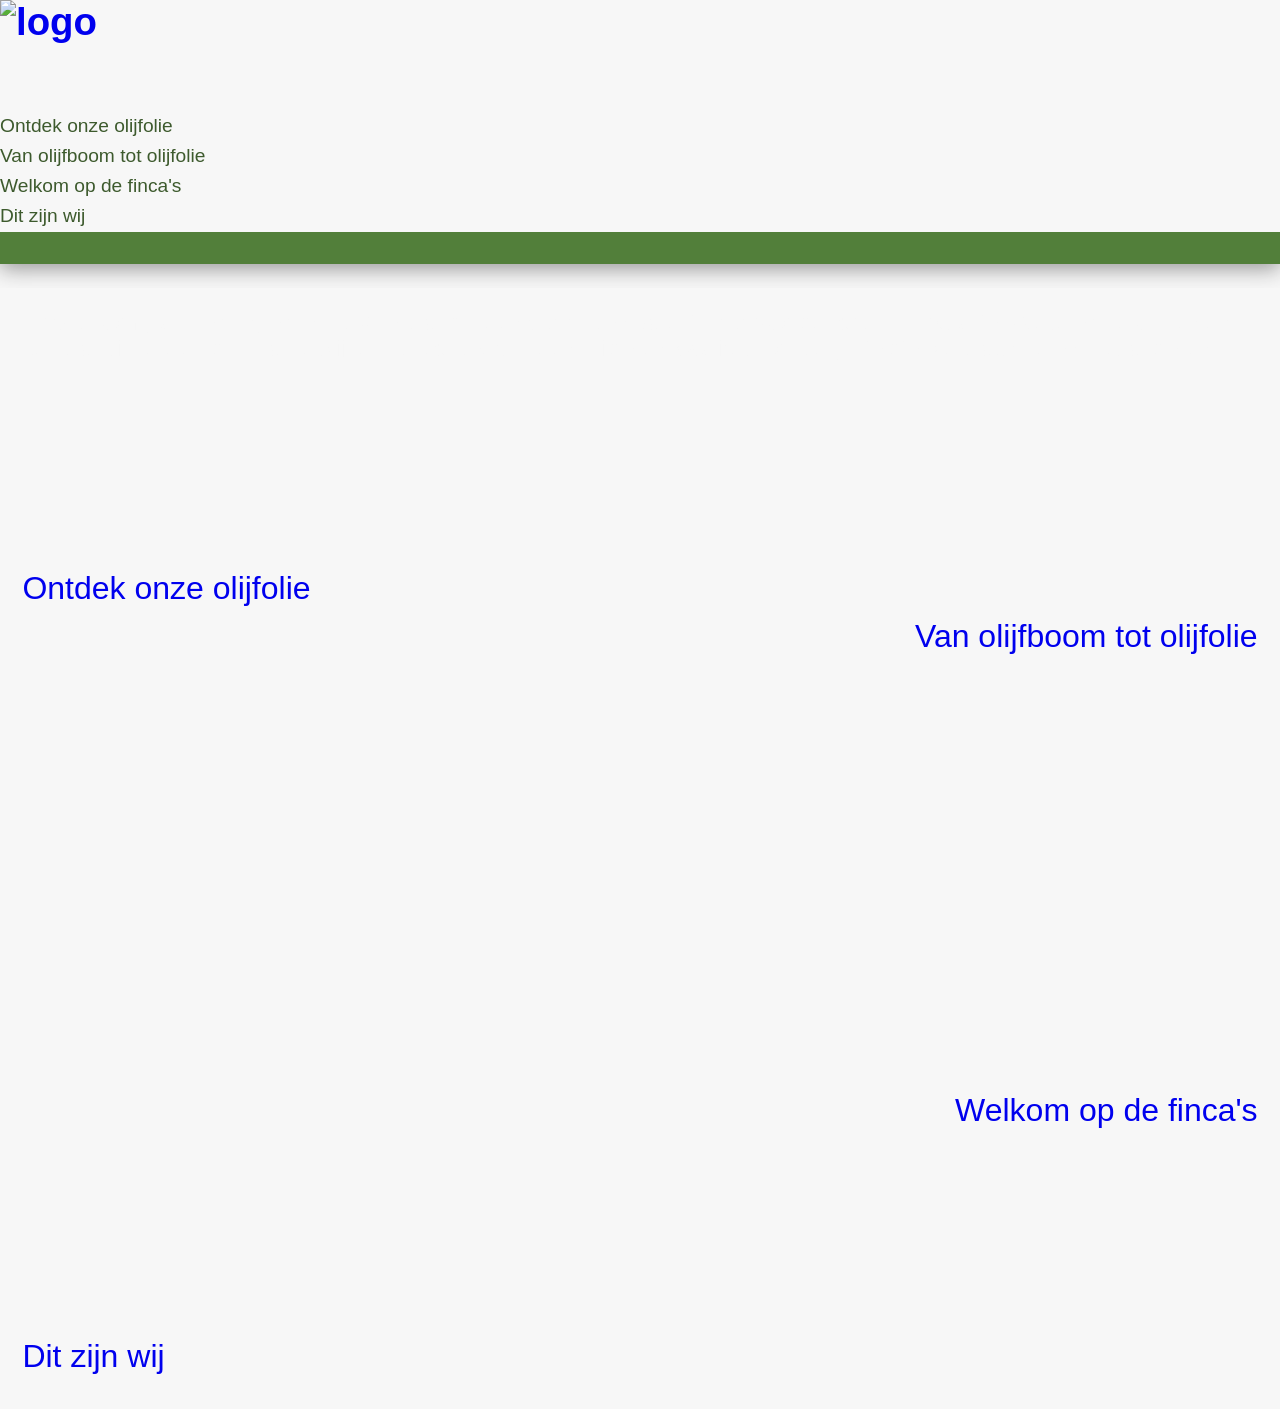
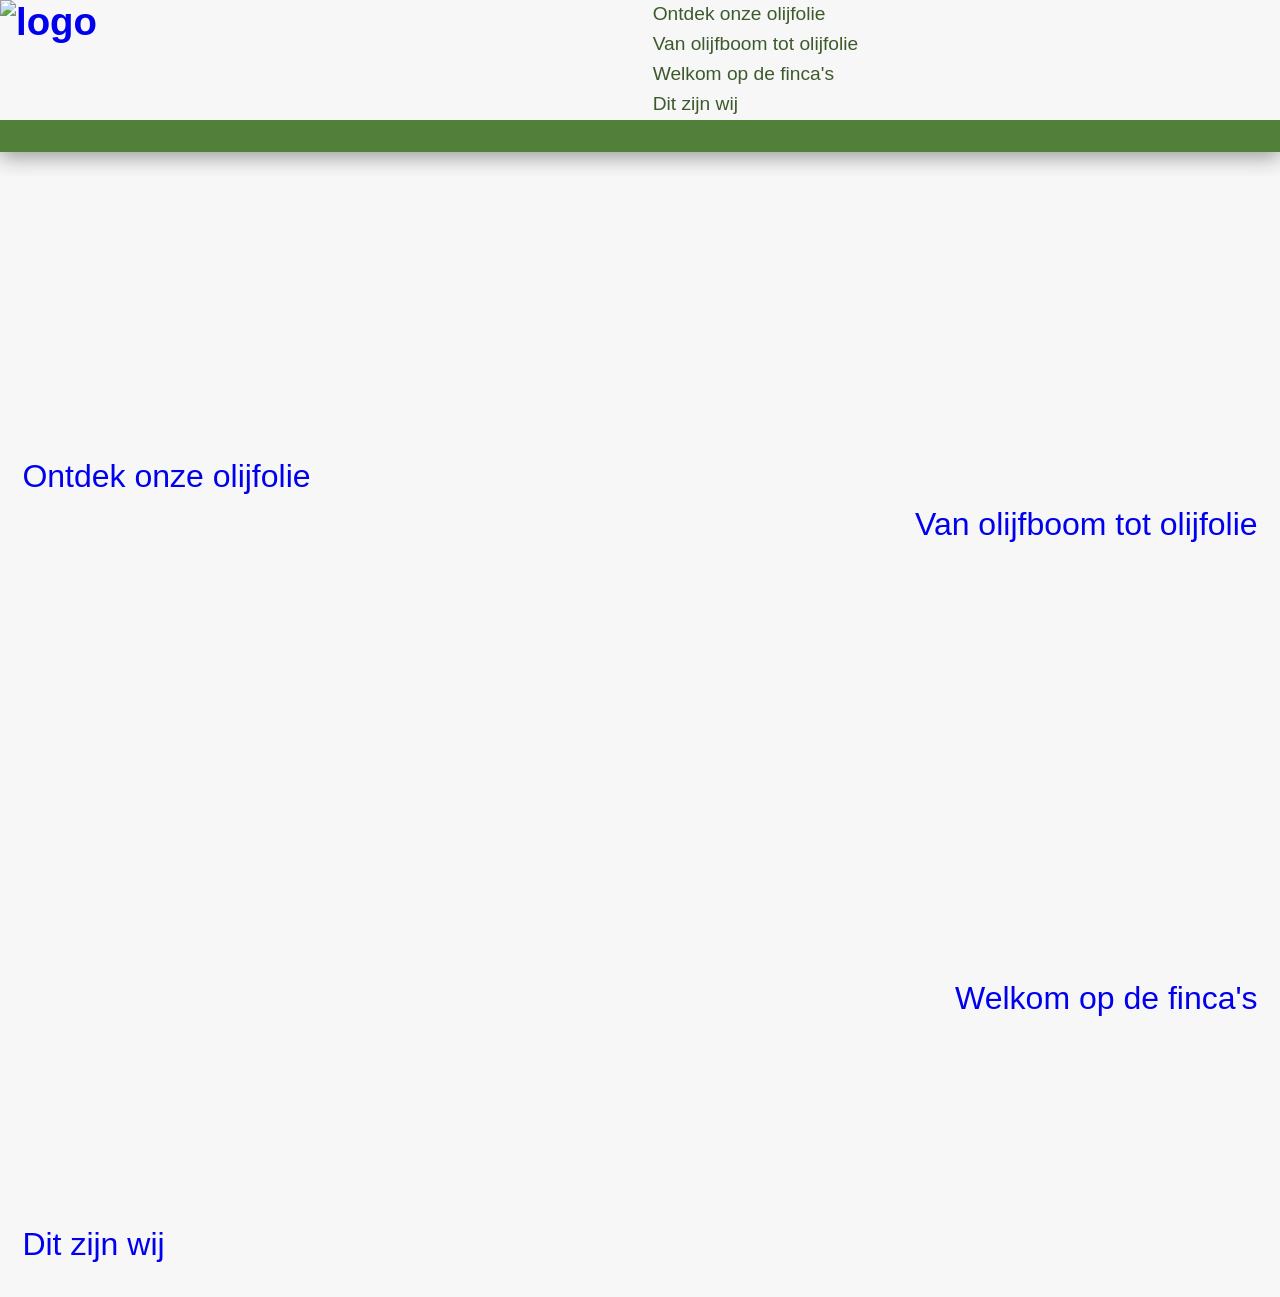

start ham

--- a/stijlblad.css
+++ b/stijlblad.css
@@ -22,10 +22,12 @@ header{
     top: 0;
     width: 100vw;
     box-shadow: 0px 5px 20px #999;
-    /*display: flex;*/
+    
    /* align-items: baseline;*/
     z-index: 2;
+    display: flex; /*flexbox maken om navigatie en klein logo naast elkaar te krijgen*/
 }
+
 header img.kleinlogo, header img.grootlogo{
   /*max-width: 100%;
   height: auto;*/
@@ -373,7 +375,76 @@ li.current::after{
   /*border-bottom: 2.5px solid #FFC000;
   bottom: -0.5px;*/
 }
- 
+ /*Ham-cross menu, bronnen: https://github.com/treehouse/ham-menu, https://codepen.io/james2doyle/pen/edNoPe*/
+
+.hammenu{
+  height: 3rem;
+  width: 3rem;
+  margin-left: auto;
+  margin-right: 1rem;
+  margin-top: auto; /*zodat naar onder in header zakt naast klein logo */
+  position: relative;
+  cursor: pointer;
+  z-index: 10;
+  
+}
+.hammenu span{
+  height: 0.4rem;
+  width: 100%;
+  background-color: #FFC000;
+  border-radius: 1.5rem;
+  position: absolute;
+  left: 50%;
+  top: 50%;
+  transform: translate(-50%, -50%);
+  transition: .3s ease;
+}
+.hammenu span:nth-child(1) {
+  top: 25%;
+} /* streep omhoog*/
+
+.hammenu span:nth-child(3) {
+  top: 75%;
+}
+.hammenu.active span {
+  background-color: rgb(237, 125, 49);
+}
+.hammenu.active span:nth-child(1) {
+  top: 50%;
+  transform: translate(-50%, -50%) rotate(45deg);
+}
+.hammenu.active span:nth-child(2) {
+  opacity: 0;
+}
+.hammenu.active span:nth-child(3) {
+  top: 50%;
+  transform: translate(-50%, -50%) rotate(-45deg);
+}
+
+ul.menu{
+  display: none;
+}
+/*.menugroot{
+ height: 2.5rem;
+  width: 15rem;
+  max-width: 450px;
+  position: fixed;
+  right: -450px;
+  display: flex;
+  flex-direction: column;
+  align-items: left;
+  justify-content: flex-start;
+  text-align: left;
+  font-size: 1rem;
+  transition: .3s ease;
+  bottom: auto;
+  top: 0;
+  z-index: 10;
+}
+.menugroot.active {
+  right: 5rem;
+}*/
+
 
 /*RWD*/
 /* Small devices (550px and up) */
@@ -410,6 +481,8 @@ ul.menu{
   flex-direction: row;
   justify-content: flex-start;
     }
+
+  
 
 
     main#home{
